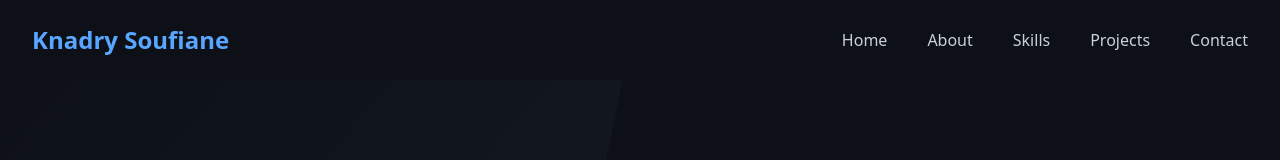
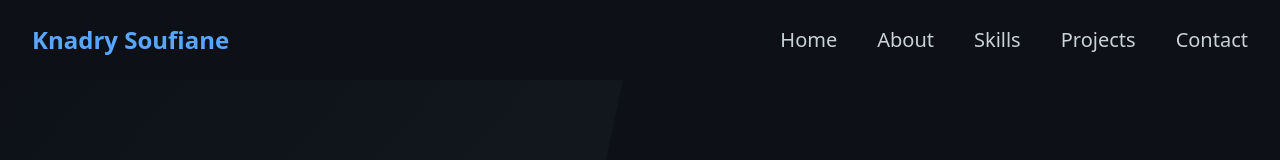
Before and after one commit to SoufianeKnadry/portfolio, a Next.js app: page / in a window 1280 px wide. Shown: the top 160 px of the page. Built offline with nearby package versions, Linux system fonts and the light colour scheme.

Commit message:
Fix nav bar

```diff
--- a/components/Header.js
+++ b/components/Header.js
@@ -8,8 +8,12 @@ export function Header() {
   const [isMenuOpen, setIsMenuOpen] = useState(false)
 
   const scrollToSection = (sectionId) => {
+
     const section = document.getElementById(sectionId)
-    if (section) {
+    if (section.id == "home" ){
+      window.scrollTo({ top: 0, behavior: "smooth" })
+    }
+    else if (section) {
       section.scrollIntoView({ behavior: "smooth" })
     }
     setIsMenuOpen(false)
@@ -66,7 +70,8 @@ export function Header() {
               <button
                 key={item}
                 onClick={() => scrollToSection(item)}
-                className="text-base font-medium text-[var(--color-text)] hover:text-[var(--color-secondary)] capitalize"
+                className="text-xl font-medium text-[var(--color-text)] hover:text-[var(--color-secondary)] capitalize"
+
               >
                 {item}
               </button>
--- a/styles/Header.css
+++ b/styles/Header.css
@@ -1,3 +1,4 @@
+
 @media (max-width: 767px) {
  #mobile-header{
   flex-direction: row;
```
